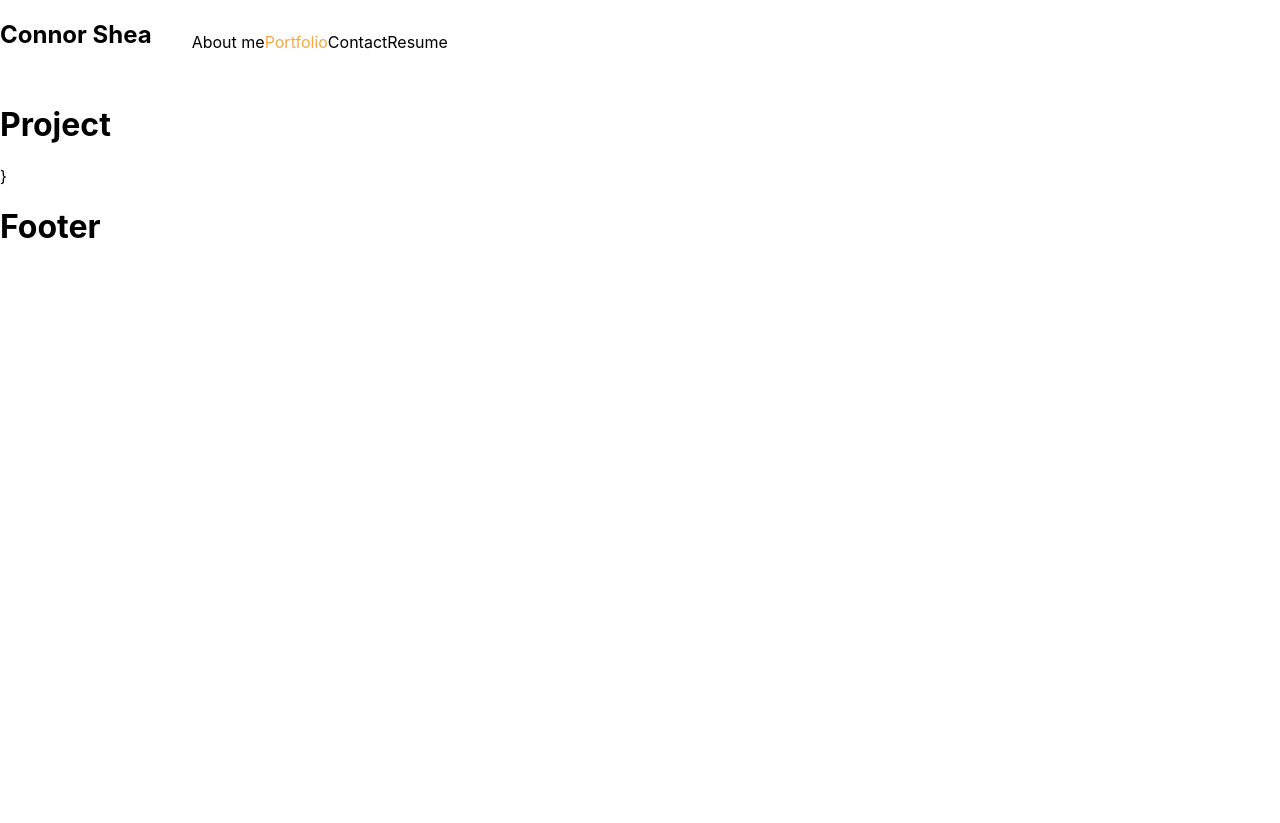
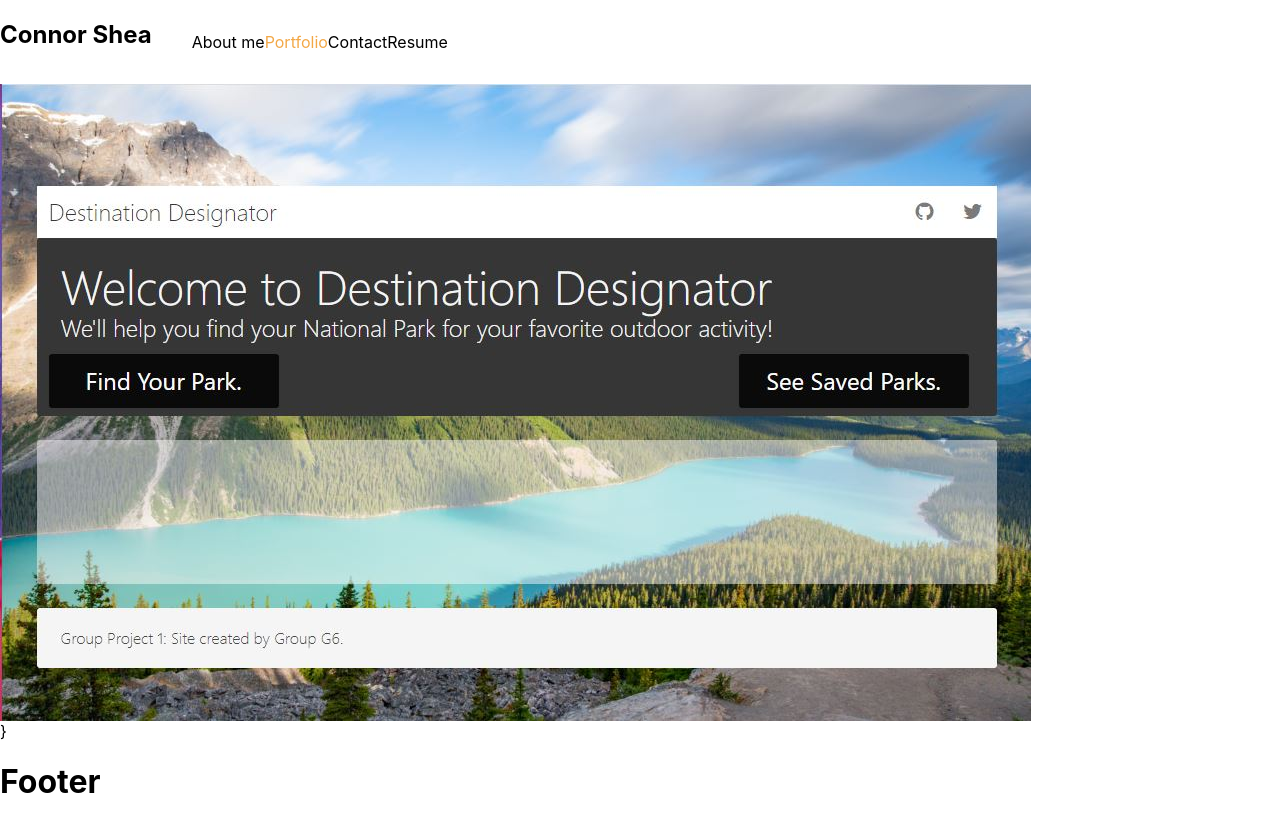
Before and after one commit to connorshea15/shea-portfolio, a React (Create React App) app: page / in a window 1280 px wide. Both pictures are taken after a click on the element "Portfolio". Before the commit the page ends 800 px from the top, so only its background shows below. Built offline with nearby package versions, Linux system fonts and the light colour scheme.

Commit message:
First project image rendered. A lot of work to do

```diff
--- a/src/components/Project/index.js
+++ b/src/components/Project/index.js
@@ -3,7 +3,15 @@ import React from 'react';
 function Project() {
 
     return (
-        <h1>Project</h1>
+
+        <div className="flex-row">
+            <img
+                src={require(`../../assets/images/design-designator-image.JPG`)}
+                alt="First Image"
+                key="design-designator-image"
+            />
+    </div>
+
     );
 }
 
```
